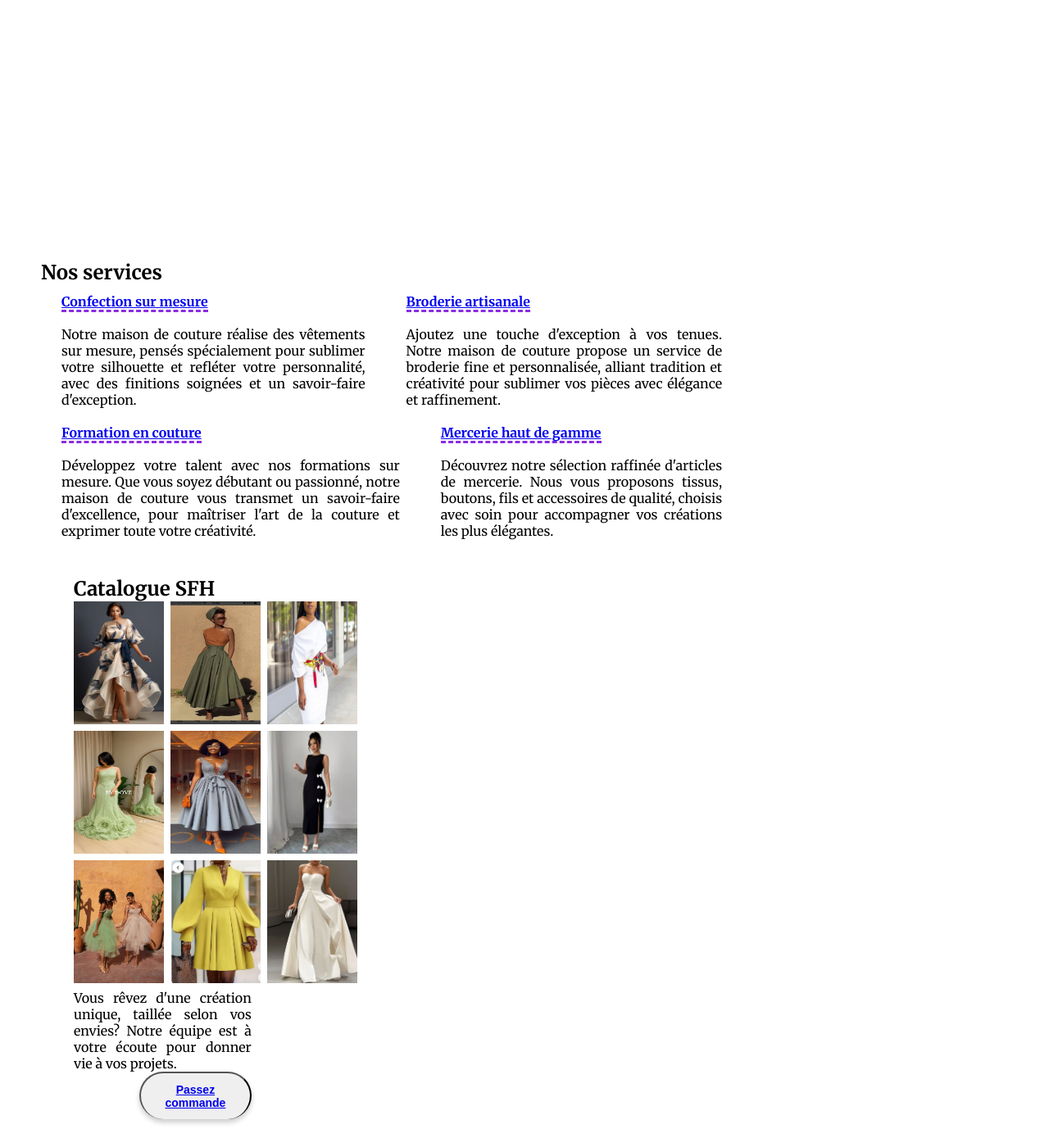
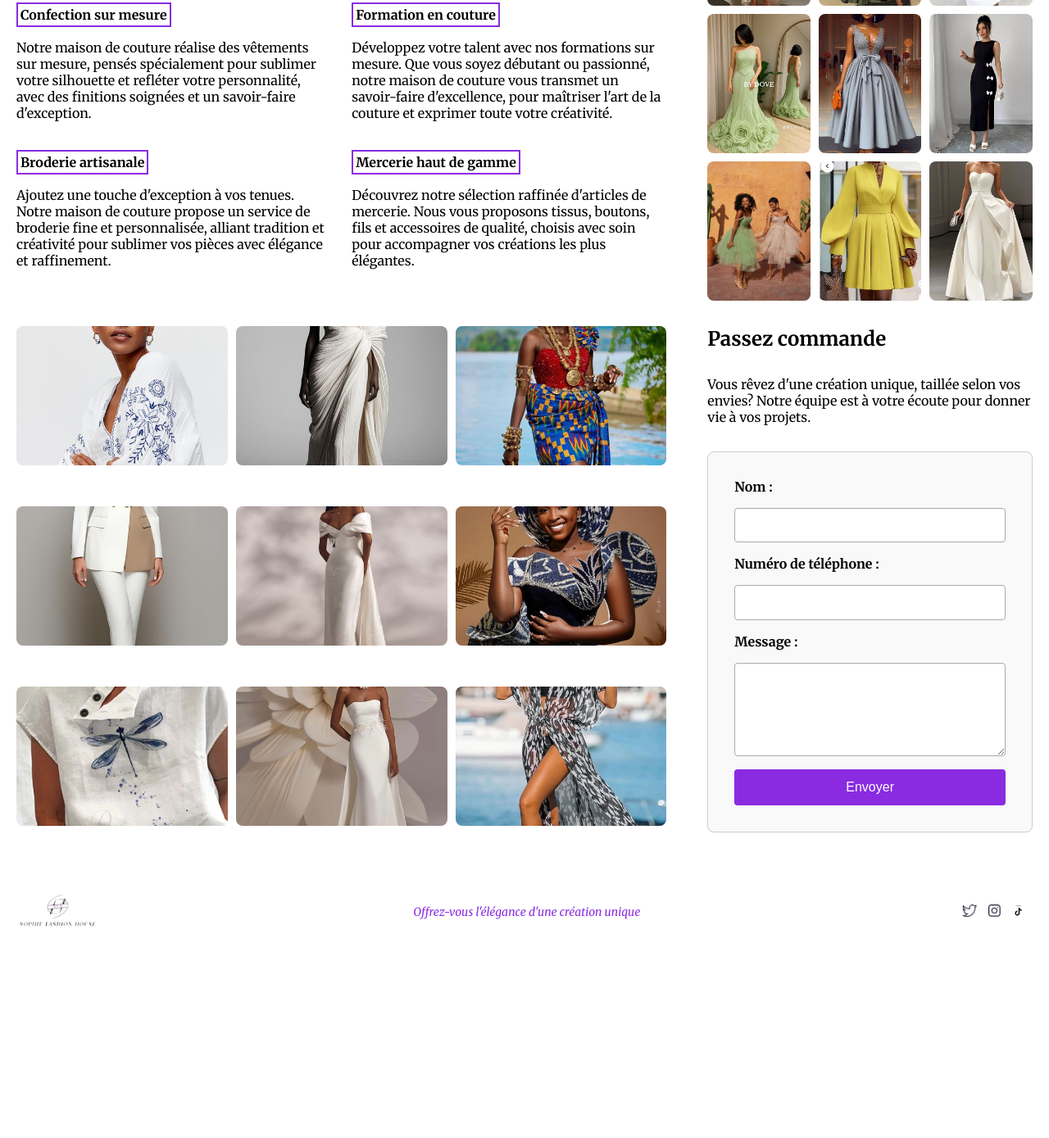
Before and after one commit to 7-gg/web-1, a plain HTML site: page index.html in a window 1280 px wide. Shown: the part 843-2232 px from the top of the page at 82% size. After the commit the page ends 1986 px from the top, so only its background shows below. Drawn offline with Linux system fonts and the light colour scheme.

Commit message:
fix: navigation responsiveness

```diff
--- a/about.html
+++ b/about.html
@@ -5,21 +5,27 @@
     <title>A propos - SFH</title>
     <link rel="stylesheet" href="css/nav.css" />
     <link rel="stylesheet" href="css/about.css" />
+
+    <link rel="preconnect" href="https://fonts.googleapis.com" />
+    <link rel="preconnect" href="https://fonts.gstatic.com" crossorigin />
+    <link
+      href="https://fonts.googleapis.com/css2?family=Merriweather:ital,opsz,wght@0,18..144,300..900;1,18..144,300..900&display=swap"
+      rel="stylesheet"
+    />
   </head>
   <body>
-    <header>
+    <!-- navigation -->
+    <header class="navbar">
       <a href="index.html">
-        <img id="img" src="assets/images/logo.png" alt="Logo SFH" />
+        <img class="logo" src="assets/images/logo.png" alt="Logo SFH" />
       </a>
-      <nav>
-        <ul>
+      <ul class="menu">
         <li><a href="index.html">Accueil</a></li>
         <li><a href="about.html">A propos</a></li>
         <li><a href="catalog.html">Catalogue</a></li>
         <li><a href="service.html">Services</a></li>
         <li><a href="contact.html">Contacts</a></li>
       </ul>
-      </nav>
     </header>
     <main class="main">
       <div class="image">
@@ -51,16 +57,16 @@
         </p>
       </div>
     </main>
-    <footer>
+    <!-- pied de page -->
+    <footer class="footer">
       <a href="index.html">
-        <img id="img" src="assets/images/logo.png" alt="Logo SFH" />
+        <img class="footer-logo" src="assets/images/logo.png" alt="Logo SFH" />
       </a>
       <p><i>Offrez-vous l'élégance d'une création unique </i></p>
-      <div></div>
-      <div style="display: flex">
+      <div class="footer-social">
         <a href="https://twitter.com/" target="_blank">
           <img
-            class="icon"
+            class="footer-icon"
             src="assets/icons/twitter.png"
             alt="Twitter"
             title="Twitter"
@@ -68,7 +74,7 @@
         </a>
         <a href="https://Instagram.com/" target="_blank">
           <img
-            class="icon"
+            class="footer-icon"
             src="assets/icons/instagram.png"
             alt="Instagram"
             title="Instagram"
@@ -76,7 +82,7 @@
         </a>
         <a href="https://tiktok.com/" target="_blank">
           <img
-            class="icon"
+            class="footer-icon"
             src="assets/icons/tiktok.avif"
             alt="TikTok"
             title="TikTok"
--- a/css/about.css
+++ b/css/about.css
@@ -22,4 +22,18 @@
 p,
 strong {
   font-size: 1.3rem;
+  margin: 20px 0px;
 }
+strong {
+  color: blueviolet;
+}
+
+@media (max-width: 768px) {
+  .main {
+    flex-direction: column;
+  }
+  .image {
+    width: 100%;
+    margin-top: 22px 0px;
+  }
+}
--- a/css/index.css
+++ b/css/index.css
@@ -1,90 +1,120 @@
+.main {
+  margin: 20px 0px;
+}
+.main a {
+  text-decoration: none;
+  color: black;
+}
+.main p {
+  margin: 20px 0px;
+}
+.main h1,
+h2 {
+  margin-bottom: 15px;
+}
 .banner img {
-  margin-top: 5px;
+  margin-bottom: 10px;
   width: 100%;
   height: 500px;
   display: block;
   object-fit: cover;
 }
+.grid {
+  display: grid;
+  grid-template-columns: 2fr 1fr;
+  gap: 50px;
+  padding: 15px 0px;
+  margin: 0px 20px;
+}
+.grid h2 {
+  margin-bottom: 30px;
+}
+.gallery {
+  display: grid;
+  grid-template-columns: 1fr 1fr 1fr;
+  gap: 10px;
+}
+.gallery img {
+  width: 100%; /* Remplit la cellule */
+  height: 170px; /* Hauteur fixe */
+  object-fit: cover; /* Rogne pour remplir sans déformer */
+  border-radius: 8px; /* Optionnel : coins arrondis */
+}
+.about {
+  margin-bottom: 20px;
+}
+.service {
+  display: grid;
+  grid-template-columns: 1fr 1fr;
+  gap: 25px;
+}
+.service strong {
+  padding: 3px;
+  border-width: 2px; /* Épaisseur du trait */
+  border-color: blueviolet; /* Couleur */
+  border-style: double; /* Type de bordure */
+}
+.service strong a:hover {
+  color: whitesmoke;
+}
+.service strong:hover {
+  box-shadow: 2px 2px 8px blueviolet; /* ombre douce */
+  padding: 7px;
+  border-radius: 6px;
+  background-color: black;
+  border-style: none;
+  opacity: 0.8;
+}
+
 @media (max-width: 768px) {
   .banner img {
     height: auto;
   }
-  .main {
-    grid-template-rows: ;
+  /* 1 colonne sur petit écran */
+  .grid {
+    grid-template-columns: 1fr;
+  }
+  .gallery img {
+    height: 250px;
   }
 }
-.main {
-  display: grid;
-  grid-template-rows: repeat(2, 1fr);
-  gap: 15px;
-}
-/* ----------------------------------- */
-#main {
+
+/* ---------------- */
+
+.contact-form {
+  margin: 2rem auto;
   display: flex;
-}
-aside {
-  width: 30%;
-  padding: 0px 20px;
-  margin: 20px 20px;
-}
-main {
-  width: 70%;
-  padding: 20px;
-  margin-left: 30px;
-}
-p {
-  text-align: justify;
-}
-.service {
-  display: flex;
-}
-#section {
-  padding: 10px 25px;
-}
-#catalog {
-  display: grid;
-  grid-template-columns: 1fr 1fr 1fr;
-}
-#catalog_img {
-  height: 150px;
-  width: 110px;
-  margin-bottom: 8px;
-  margin-right: 8px;
+  flex-direction: column;
+  gap: 1rem;
+  padding: 2rem;
+  border: 1px solid #ccc;
+  border-radius: 8px;
+  background-color: #f9f9f9;
 }
 
-#border {
-  border-bottom: 3px blueviolet dashed;
+.contact-form label {
+  font-weight: bold;
 }
 
-.back_img {
-  background-image: url("../assets/images/h8.avif");
-  background-size: cover;
-  background-position: center;
-  height: 600px;
-  position: relative;
-  display: flex;
-  flex-direction: column;
-  justify-content: center; /* centre horizontalement */
-  align-items: start; /* centre verticalement */
-  color: white;
-  text-align: center;
-}
-aside button {
-  margin-left: 80px;
-  margin-bottom: 20px;
-  border-bottom: aliceblue;
-  color: white;
-  padding: 12px 24px;
-  text-align: center;
-  font-size: 14px;
-  font-weight: bold;
-  border-radius: 30px;
-  box-shadow: 0 4px 6px rgba(0, 0, 0, 0.2);
-  transition: all 0.3;
+.contact-form input,
+.contact-form textarea {
+  padding: 0.7rem;
+  font-size: 1rem;
+  border: 1px solid #aaa;
+  border-radius: 4px;
 }
 
-aside button:hover {
-  background: azure;
-  transform: scale(1.05);
-  box-shadow: 0 6px 10px rgba(0, 0, 0, 0.3);
+.contact-form button {
+  padding: 0.8rem;
+  font-size: 1rem;
+  background-color: blueviolet;
+  color: white;
+  border: none;
+  border-radius: 4px;
+  cursor: pointer;
 }
+
+.contact-form button:hover {
+  background-color: rgb(219, 183, 213);
+  color: black;
+}
--- a/css/nav.css
+++ b/css/nav.css
@@ -3,6 +3,9 @@
   margin: 0;
   padding: 0;
   box-sizing: border-box;
+}
+i {
+  color: blueviolet;
 }
 body {
   font-family: "Merriweather", sans-serif;
@@ -12,7 +15,7 @@ body {
   justify-content: space-between;
   align-items: center;
   color: white;
-  padding: 0.8rem 1rem;
+  padding: 0px 20px;
   position: relative;
 }
 .logo {
@@ -22,8 +25,6 @@ body {
   list-style: none;
   display: flex;
   gap: 15px;
-  margin: 0;
-  padding: 0;
 }
 .menu li a {
   color: black;
@@ -35,13 +36,35 @@ body {
   padding: 7px;
   border-radius: 20px;
 }
+.footer {
+  margin: 0px 20px;
+  display: flex;
+  justify-content: space-between;
+  align-items: center;
+  padding: 3px;
+}
+.footer-social {
+  display: flex;
+  justify-content: space-between;
+  align-items: center;
+}
+.footer-logo {
+  height: 50px;
+}
+.footer p {
+  font-size: 14px;
+}
+.footer-icon {
+  height: 15px;
+  margin: 0px 7px;
+}
+
 @media (max-width: 768px) {
   .logo {
-    height: 90px;
+    height: 100px;
   }
   .menu {
     flex-direction: column;
-    /* gap: 7px; */
     align-items: flex-start;
   }
   .navbar {
--- a/index.html
+++ b/index.html
@@ -36,6 +36,8 @@
       <section class="banner">
         <img src="assets/images/h8.avif" alt="Atelier SFH" />
       </section>
+      <div class="grid">
+        <div>
           <!-- A propos -->
           <section class="about">
             <h1>Bienvenue dans l'univers raffiné de l'élégance.</h1>
@@ -45,70 +47,80 @@
             </p>
             <p>
               Nous vous invitons à découvrir un espace où
-          <strong
-            >l'élégance intemporelle rencontre l'audace contemporaine</strong
-          >
+              <q>l'élégance intemporelle rencontre l'audace contemporaine</q>
               . Laissez-vous séduire par des pièces uniques, confectionnées avec
               passion pour sublimer chaque instant de votre vie.
             </p>
           </section>
+          <h2>Nos services</h2>
           <!-- Services -->
+          <div class="service">
+            <div>
               <section>
-        <h2>Nos services</h2>
-        <div class="service">
-          <p id="section">
                 <strong
-              ><a href="service.html#service1" id="border"
+                  ><a href="service.html#service1"
                     >Confection sur mesure</a
                   ></strong
-            ><br /><br />
-            Notre maison de couture réalise des vêtements sur mesure, pensés
-            spécialement pour sublimer votre silhouette et refléter votre
-            personnalité, avec des finitions soignées et un savoir-faire
-            d'exception.
+                >
+                <p>
+                  Notre maison de couture réalise des vêtements sur mesure,
+                  pensés spécialement pour sublimer votre silhouette et refléter
+                  votre personnalité, avec des finitions soignées et un
+                  savoir-faire d'exception.
                 </p>
-          <p id="section">
+              </section>
+              <br />
+              <section>
                 <strong
-              ><a href="service.html#service2" id="border"
+                  ><a href="service.html#service2"
                     >Broderie artisanale</a
                   ></strong
-            ><br />
+                >
+                <p>
+                  Ajoutez une touche d'exception à vos tenues. Notre maison de
+                  couture propose un service de broderie fine et personnalisée,
+                  alliant tradition et créativité pour sublimer vos pièces avec
+                  élégance et raffinement.
+                </p>
+              </section>
               <br />
-            Ajoutez une touche d'exception à vos tenues. Notre maison de couture
-            propose un service de broderie fine et personnalisée, alliant
-            tradition et créativité pour sublimer vos pièces avec élégance et
-            raffinement.
-          </p>
             </div>
-        <div class="service">
-          <p id="section">
+            <div>
+              <section>
                 <strong
-              ><a href="service.html#service4" id="border"
+                  ><a href="service.html#service4"
                     >Formation en couture</a
                   ></strong
-            ><br /><br />
-            Développez votre talent avec nos formations sur mesure. Que vous
-            soyez débutant ou passionné, notre maison de couture vous transmet
-            un savoir-faire d'excellence, pour maîtriser l'art de la couture et
-            exprimer toute votre créativité.
+                >
+                <p>
+                  Développez votre talent avec nos formations sur mesure. Que
+                  vous soyez débutant ou passionné, notre maison de couture vous
+                  transmet un savoir-faire d'excellence, pour maîtriser l'art de
+                  la couture et exprimer toute votre créativité.
                 </p>
-          <p id="section">
+              </section>
+              <br />
+              <section>
                 <strong
-              ><a href="service.html#service3" id="border"
+                  ><a href="service.html#service3"
                     >Mercerie haut de gamme</a
                   ></strong
-            ><br /><br />
-            Découvrez notre sélection raffinée d'articles de mercerie. Nous vous
-            proposons tissus, boutons, fils et accessoires de qualité, choisis
-            avec soin pour accompagner vos créations les plus élégantes.
+                >
+                <p>
+                  Découvrez notre sélection raffinée d'articles de mercerie.
+                  Nous vous proposons tissus, boutons, fils et accessoires de
+                  qualité, choisis avec soin pour accompagner vos créations les
+                  plus élégantes.
                 </p>
+              </section>
+              <br />
             </div>
-      </section>
-      <!-- catalogue -->
-      <aside>
+          </div>
+        </div>
+        <div>
           <!-- Catalogue -->
           <h2>Catalogue SFH</h2>
-        <div id="catalog">
+          <div class="gallery">
             <img id="catalog_img" src="assets/catalog/c7.jpg" alt="" />
             <img id="catalog_img" src="assets/catalog/c6.jpg" alt="" />
             <img id="catalog_img" src="assets/catalog/c3.jpg" alt="" />
@@ -119,24 +131,53 @@
             <img id="catalog_img" src="assets/catalog/c11.jpg" alt="" />
             <img id="catalog_img" src="assets/catalog/c12.jpg" alt="" />
           </div>
+        </div>
+      </div>
+      <div class="grid">
+        <div class="gallery">
+          <img id="catalog_img" src="assets/service/b5.jpg" alt="" />
+          <img id="catalog_img" src="assets/catalog/c1.jpg" alt="" />
+          <img id="catalog_img" src="assets/service/c0.jpg" alt="" />
+          <img id="catalog_img" src="assets/service/c1.jpg" alt="" />
+          <img id="catalog_img" src="assets/service/c8.jpg" alt="" />
+          <img id="catalog_img" src="assets/service/c4.jpg" alt="" />
+          <img id="catalog_img" src="assets/service/b6.jpg" alt="" />
+          <img id="catalog_img" src="assets/service/c9.jpg" alt="" />
+          <img id="catalog_img" src="assets/service/c12.jpg" alt="" />
+        </div>
+        <div>
           <!-- Commander -->
+          <h2>Passez commande</h2>
           <p>
             Vous rêvez d'une création unique, taillée selon vos envies? Notre
             équipe est à votre écoute pour donner vie à vos projets.
           </p>
-        <button><a href="contact.html">Passez commande</a></button>
-      </aside>
+          <!-- formulaire -->
+          <form action="" method="post" class="contact-form">
+            <label for="nom">Nom :</label>
+            <input type="text" id="nom" name="nom" required />
+
+            <label for="email">Numéro de téléphone :</label>
+            <input type="email" id="email" name="email" required />
+
+            <label for="message">Message :</label>
+            <textarea id="message" name="message" rows="5" required></textarea>
+
+            <button type="submit">Envoyer</button>
+          </form>
+        </div>
+      </div>
     </main>
     <!-- pied de page -->
-    <footer>
+    <footer class="footer">
       <a href="index.html">
-        <img id="img" src="assets/images/logo.png" alt="Logo SFH" />
+        <img class="footer-logo" src="assets/images/logo.png" alt="Logo SFH" />
       </a>
       <p><i>Offrez-vous l'élégance d'une création unique </i></p>
-      <div style="display: flex">
+      <div class="footer-social">
         <a href="https://twitter.com/" target="_blank">
           <img
-            class="icon"
+            class="footer-icon"
             src="assets/icons/twitter.png"
             alt="Twitter"
             title="Twitter"
@@ -144,7 +185,7 @@
         </a>
         <a href="https://Instagram.com/" target="_blank">
           <img
-            class="icon"
+            class="footer-icon"
             src="assets/icons/instagram.png"
             alt="Instagram"
             title="Instagram"
@@ -152,7 +193,7 @@
         </a>
         <a href="https://tiktok.com/" target="_blank">
           <img
-            class="icon"
+            class="footer-icon"
             src="assets/icons/tiktok.avif"
             alt="TikTok"
             title="TikTok"
```
Lines whose indentation alone changed are shown as unchanged.
